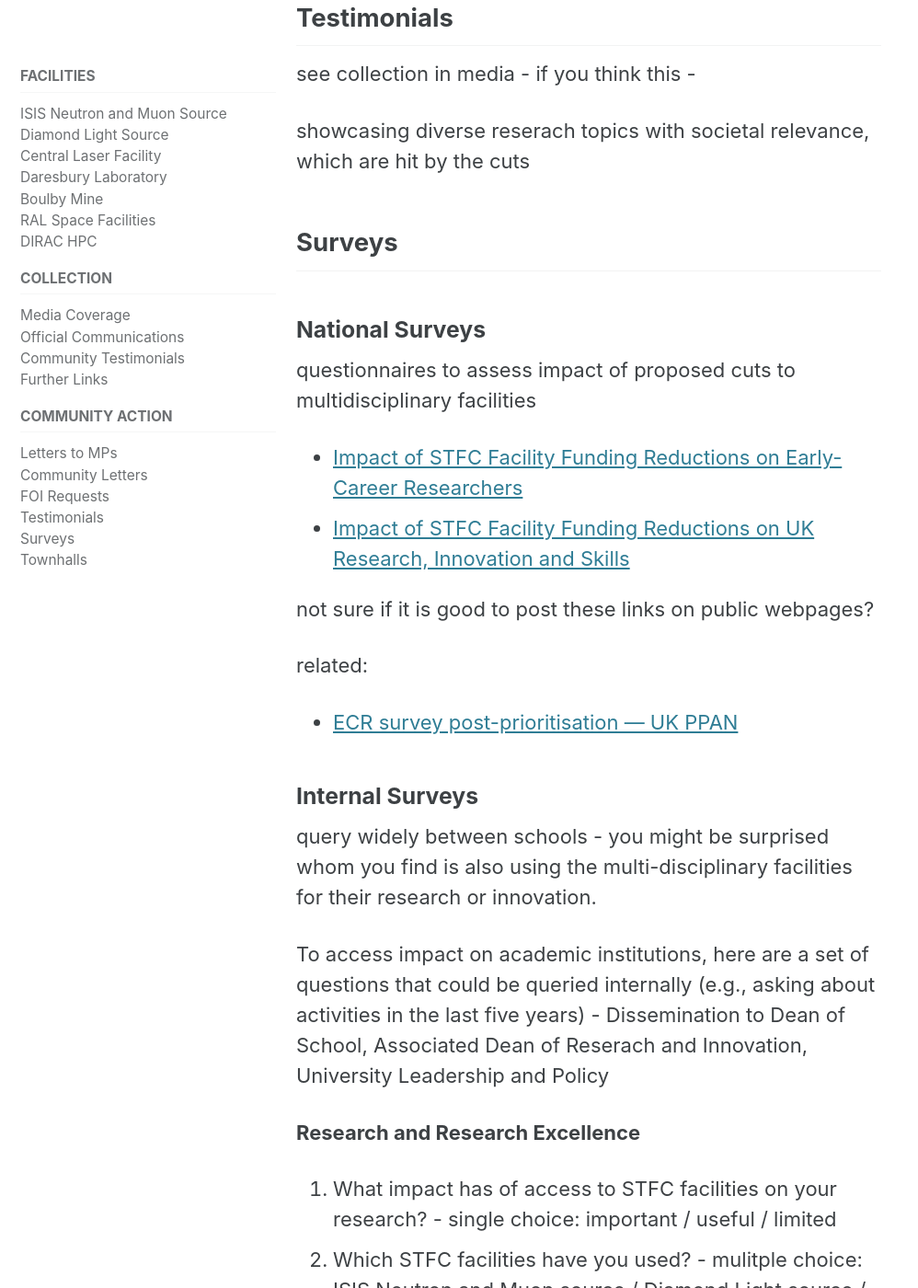
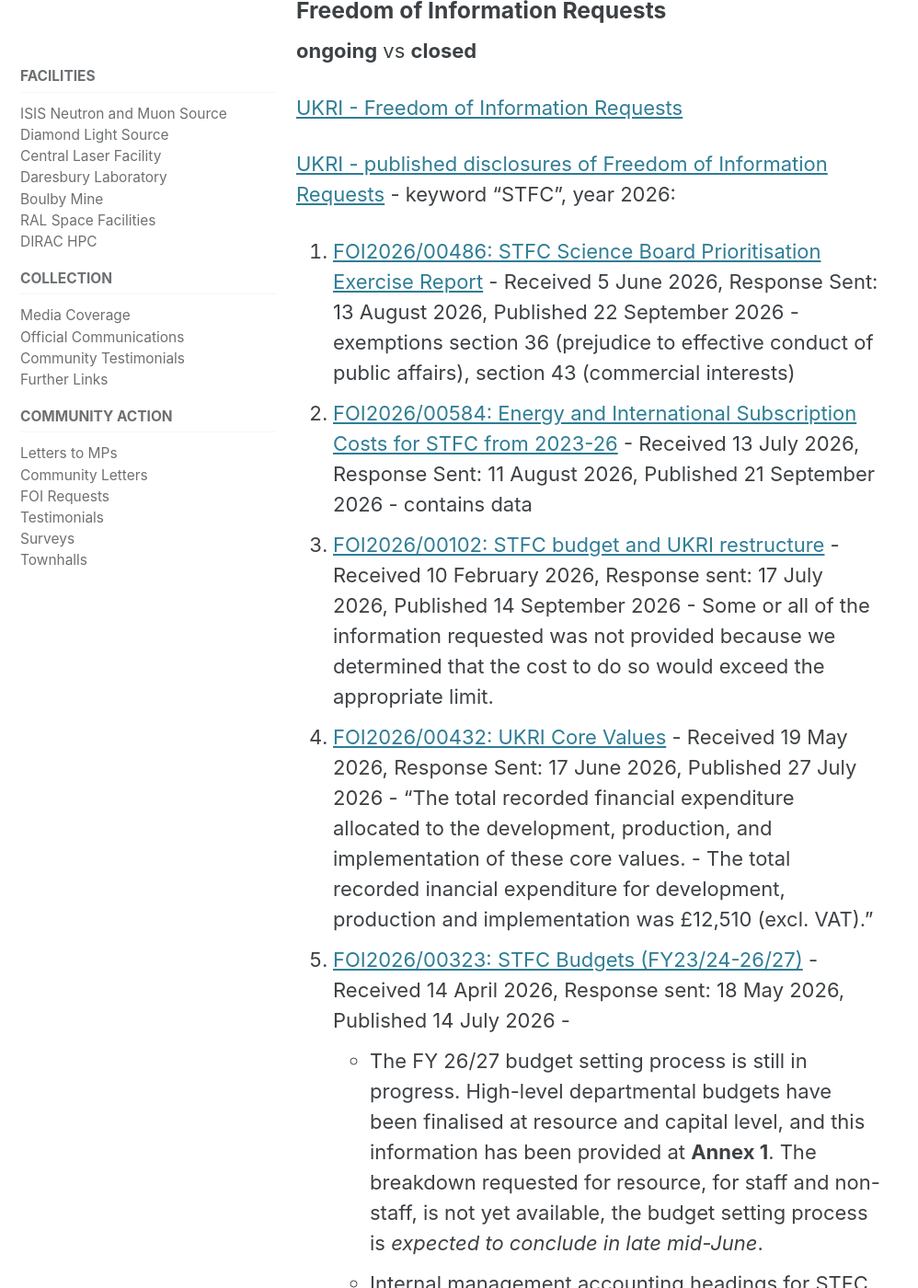
Before and after one commit to research-facilities-community/index, a Jekyll site: the page built from _pages/action.md, in a window 1280 px wide and 1400 px high, scrolled down 1404 px. Shown: the whole window at 92% size, without its empty margins (0-998 px from the left). Built offline with Jekyll 4.4.1, drawn with Linux system fonts in a browser that asks for light colours; cached includes are drawn as plain includes; some of the changed text lies outside the part shown.

Commit message:
Add Freedom of Information Requests section
Added section on Freedom of Information Requests with links to specific FOI disclosures and their details.

```diff
--- a/_pages/action.md
+++ b/_pages/action.md
@@ -36,6 +36,25 @@
 Regarding the **Central Laser Facility**: [https://lsf-open-letter.co.uk/letter/](https://lsf-open-letter.co.uk/letter/ "https://lsf-open-letter.co.uk/letter/")
 
 For **Early Career Researchers** affected by cuts: [https://stfc-open-letter.co.uk/ecr-letter](https://stfc-open-letter.co.uk/ecr-letter "https://stfc-open-letter.co.uk/ecr-letter")
+
+
+### Freedom of Information Requests {#FOI}
+
+**ongoing** vs **closed**
+
+
+[UKRI - Freedom of Information Requests](https://www.ukri.org/who-we-are/contact-us/freedom-of-information-request/)
+
+[UKRI - published disclosures of Freedom of Information Requests](https://ukri.disclosurelog.co.uk/) - keyword "STFC", year 2026:
+1. [FOI2026/00486: STFC Science Board Prioritisation Exercise Report](https://ukri.disclosurelog.co.uk/disclosures/60c703f4-4f24-4a4d-a54b-5c8cc4570b71?preserveHistory) - Received 5 June 2026, Response Sent: 13 August 2026, Published 22 September 2026 - exemptions section 36 (prejudice to effective conduct of public affairs), section 43 (commercial interests)
+2. [FOI2026/00584: Energy and International Subscription Costs for STFC from 2023-26](https://ukri.disclosurelog.co.uk/disclosures/d5742767-5b23-4cf5-a646-c10eba000ee1?preserveHistory) - Received 13 July 2026, Response Sent: 11 August 2026, Published 21 September 2026 - contains data
+3. [FOI2026/00102: STFC budget and UKRI restructure](https://ukri.disclosurelog.co.uk/disclosures/3110db5d-6e86-4f3a-a41f-c6ee8e14ea22?preserveHistory) - Received 10 February 2026, Response sent: 17 July 2026, Published 14 September 2026 - Some or all of the information requested was not provided because we determined that the cost to do so would exceed the appropriate limit.
+4. [FOI2026/00432: UKRI Core Values](https://ukri.disclosurelog.co.uk/disclosures/fc024b76-3e32-46e8-8ca0-5207245499a9?preserveHistory) - Received 19 May 2026, Response Sent: 17 June 2026, Published 27 July 2026 - "The total recorded financial expenditure allocated to the development, production, and implementation of these core values. - The total recorded inancial expenditure for development, production and implementation was £12,510 (excl. VAT)."
+5. [FOI2026/00323: STFC Budgets (FY23/24-26/27)](https://ukri.disclosurelog.co.uk/disclosures/83bcb098-0d30-4568-b8a0-dd70e6a4e0a0?preserveHistory) - Received 14 April 2026, Response sent: 18 May 2026, Published 14 July 2026 -
+	- The FY 26/27 budget setting process is still in progress. High-level departmental budgets have been finalised at resource and capital level, and this information has been provided at **Annex 1**. The breakdown requested for resource, for staff and non-staff, is not yet available, the budget setting process is _expected to conclude in late mid-June_.
+	- Internal management accounting headings for STFC have changed over time as new departments have been set up, for example National Quantum Computing Centre (NQCC), and the Skills Centre.
+
+
 
 
 
```
